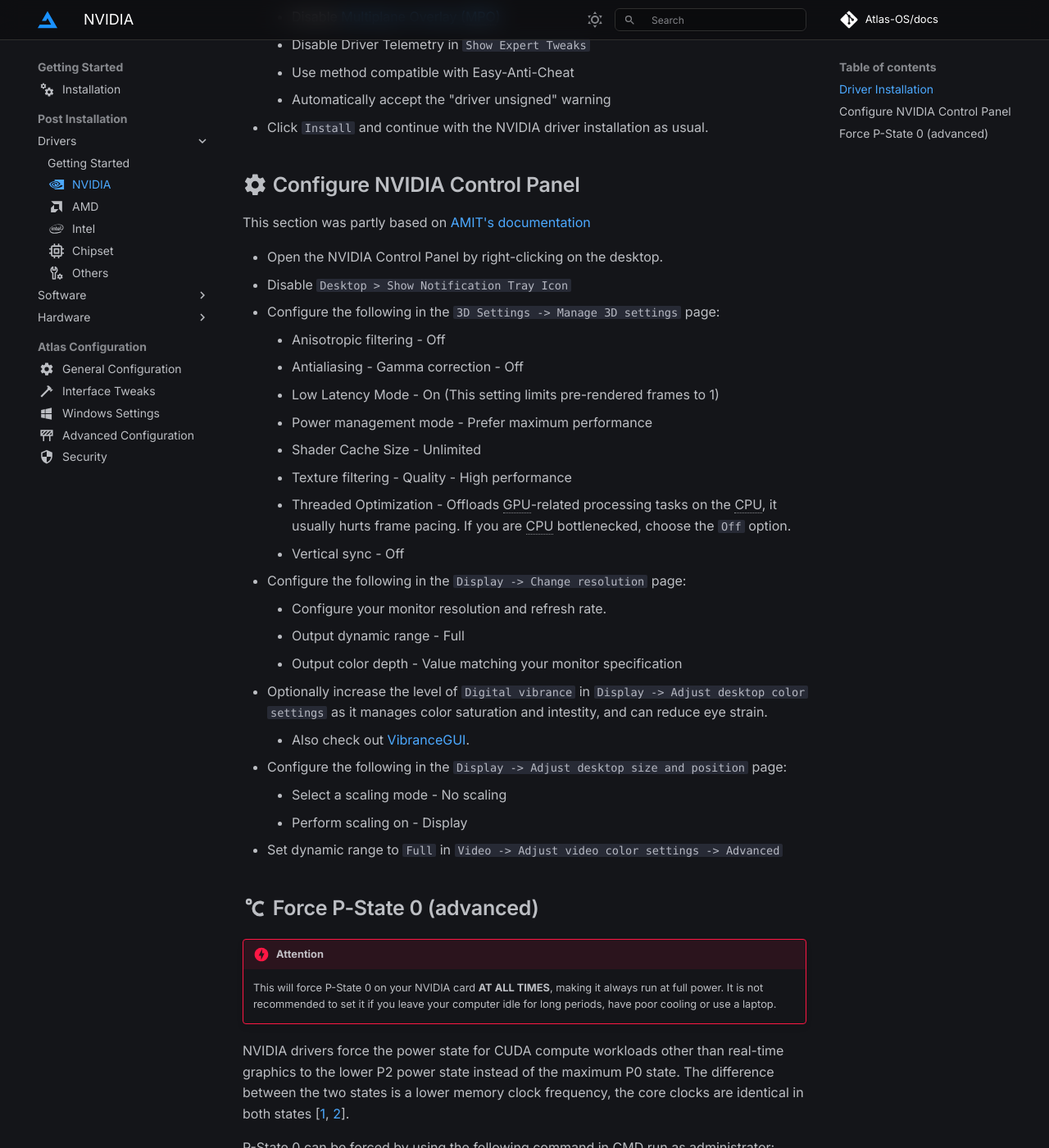
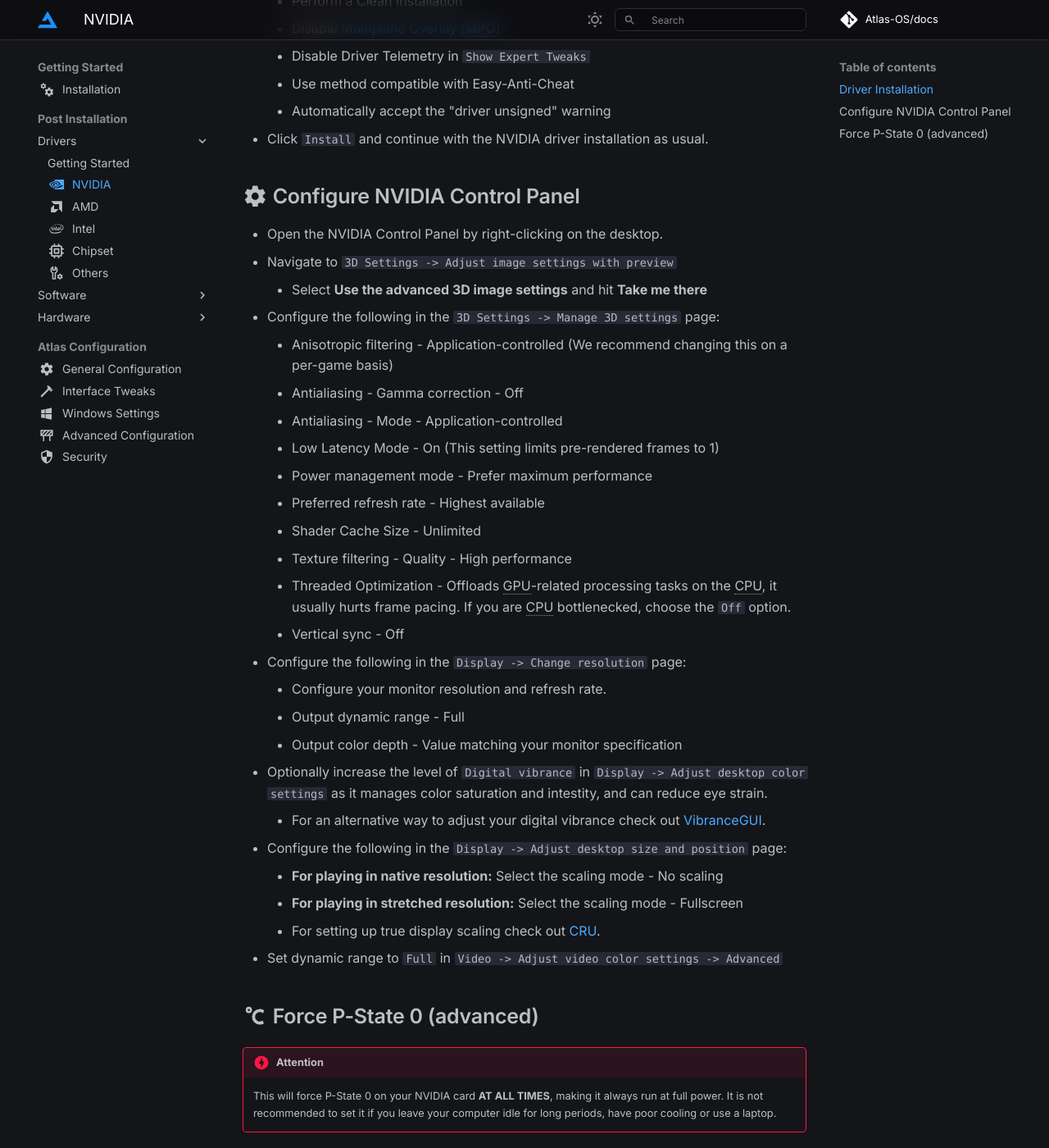
Before and after one commit to Atlas-OS/docs, an MkDocs documentation site: the page built from docs/getting-started/post-installation/drivers/nvidia.md, in a window 1280 px wide and 1400 px high, scrolled down 696 px. Shown: the whole window at 82% size. Built offline with MkDocs 1.6.1 and Material for MkDocs 9.7.7, drawn with Linux system fonts in a browser that asks for light colours; some web fonts are replaced; comment, search, counter and statistics services are not loaded; some of the changed text lies outside the part shown.

Commit message:
docs: refactor nvidia.md

```diff
--- a/docs/getting-started/post-installation/drivers/nvidia.md
+++ b/docs/getting-started/post-installation/drivers/nvidia.md
@@ -11,10 +11,13 @@ We recommend using NVCleanstall, as it is a GUI alternative to manually strippin
 
 - Download [NVCleanstall](https://www.techpowerup.com/download/techpowerup-nvcleanstall).
 - Open the application and click ``Next``.
-- Make sure that only ``Display Driver`` is checked and click ``Next``.
 
-!!! warning
-    If you are on a laptop, make sure that ``Optimus`` is also selected, read more info on [NVIDIA's Website](https://www.nvidia.com/en-us/geforce/technologies/optimus)
+??? danger "Is the download unusually slow or stuck?"
+    Go to [NVIDIA's advanced driver search](https://www.nvidia.com/download/find.aspx) and download the latest Game Ready Driver after selecting your hardware and operating system.
+    Launch NVCleanstall, choose ``Use driver files on disk`` and locate the previously downloaded driver. Hit ``Next`` and continue with the installation.
+
+- **For Desktops:** Make sure that only ``Display Driver`` is checked and click ``Next``.
+- **For Laptops:** Check ``Display Driver`` and ``Optimus`` and click ``Next``. (More info on [NVIDIA's Website](https://www.nvidia.com/en-us/geforce/technologies/optimus))
 
 - After the driver is downloaded tick the following:
     - Disable Installer Telemetry & Advertising
@@ -27,15 +30,16 @@ We recommend using NVCleanstall, as it is a GUI alternative to manually strippin
 
 ## :material-cog: Configure NVIDIA Control Panel
 
-This section was partly based on [AMIT's documentation](https://github.com/amitxv/PC-Tuning/blob/main/docs/configure-nvidia.md)
-
 - Open the NVIDIA Control Panel by right-clicking on the desktop.
-- Disable ``Desktop > Show Notification Tray Icon``
+- Navigate to ``3D Settings -> Adjust image settings with preview``
+    - Select **Use the advanced 3D image settings** and hit **Take me there**
 - Configure the following in the ``3D Settings -> Manage 3D settings`` page:
-    - Anisotropic filtering - Off
+    - Anisotropic filtering - Application-controlled (We recommend changing this on a per-game basis)
     - Antialiasing - Gamma correction - Off
+    - Antialiasing - Mode - Application-controlled
     - Low Latency Mode - On (This setting limits pre-rendered frames to 1)
     - Power management mode - Prefer maximum performance
+    - Preferred refresh rate - Highest available
     - Shader Cache Size - Unlimited
     - Texture filtering - Quality - High performance
     - Threaded Optimization - Offloads GPU-related processing tasks on the CPU, it usually hurts frame pacing. If you are CPU bottlenecked, choose the ``Off`` option.
@@ -45,10 +49,11 @@ This section was partly based on [AMIT's documentation](https://github.com/amitx
     - Output dynamic range - Full
     - Output color depth - Value matching your monitor specification
 - Optionally increase the level of ``Digital vibrance`` in ``Display -> Adjust desktop color settings`` as it manages color saturation and intestity, and can reduce eye strain.
-    - Also check out [VibranceGUI](https://vibrancegui.com).
+    - For an alternative way to adjust your digital vibrance check out [VibranceGUI](https://vibrancegui.com).
 - Configure the following in the ``Display -> Adjust desktop size and position`` page:
-    - Select a scaling mode - No scaling
-    - Perform scaling on - Display
+    - **For playing in native resolution:** Select the scaling mode - No scaling
+    - **For playing in stretched resolution:** Select the scaling mode - Fullscreen
+    - For setting up true display scaling check out [CRU](https://www.monitortests.com/forum/Thread-Custom-Resolution-Utility-CRU).
 - Set dynamic range to ``Full`` in ``Video -> Adjust video color settings -> Advanced``
 
 ## :material-temperature-celsius: Force P-State 0 (advanced)
```
